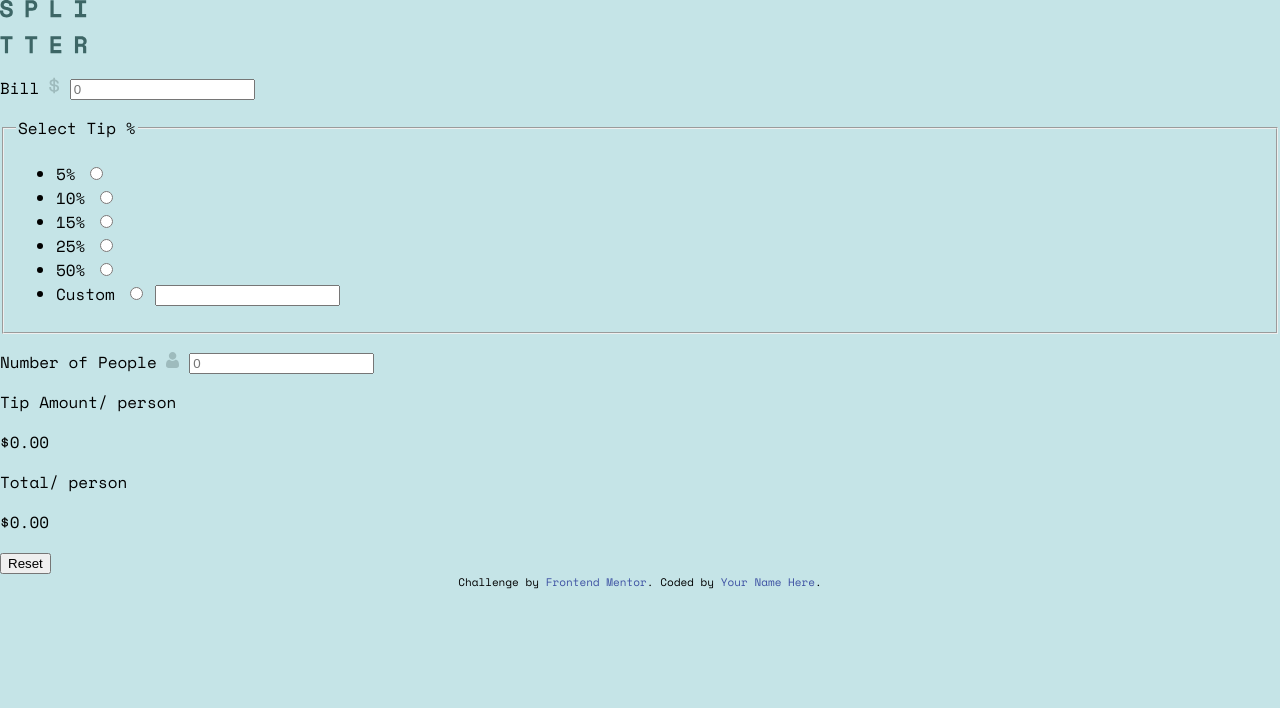
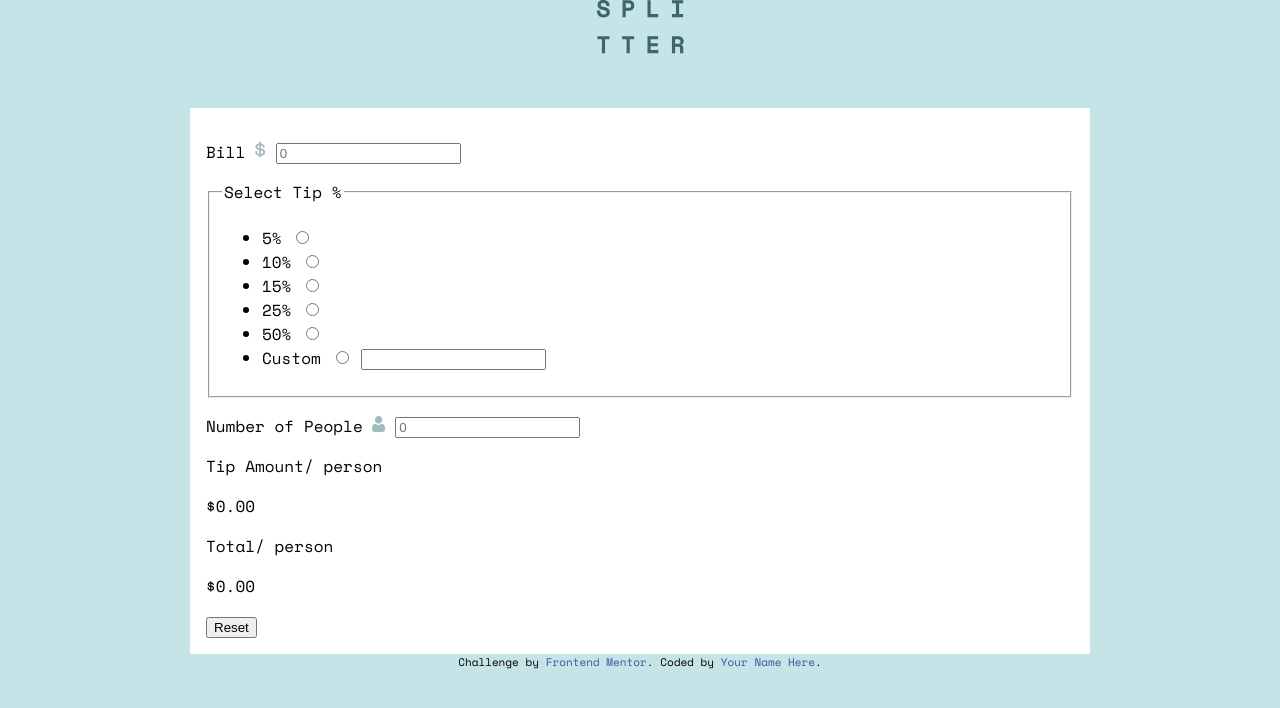
Before and after one commit to BlessTheBoy/tip-calculator-app, a website: page index.html in a window 1280 px wide. Drawn offline with nearby package versions, Linux system fonts and the light colour scheme.

Commit message:
Basic styling

```diff
--- a/app/scss/components/_index.scss
+++ b/app/scss/components/_index.scss
@@ -1 +1,4 @@
+@forward 'container';
+@forward 'header';
+@forward 'Calculator';
 @forward 'input-group';
--- /dev/null
+++ b/app/scss/components/calculator.scss
@@ -0,0 +1,7 @@
+@use '../globals' as *;
+@use '../util' as *;
+
+.calc {
+  background-color: $white;
+  padding: 1rem;
+}
--- a/app/scss/components/container.scss
+++ b/app/scss/components/container.scss
@@ -1,3 +1,6 @@
+@use '../util' as *;
+
 .container {
   max-width: rem(900);
+  margin: 0 auto;
 }
--- /dev/null
+++ b/app/scss/components/header.scss
@@ -0,0 +1,7 @@
+.header {
+  text-align: center;
+  margin-bottom: 3rem;
+  &__logo {
+    object-fit: contain;
+  }
+}
--- a/app/scss/globals/_index.scss
+++ b/app/scss/globals/_index.scss
@@ -2,4 +2,3 @@
 @forward 'fonts';
 @forward 'boilerplate';
 @forward 'typography';
-@forward 'variables';
--- a/index.html
+++ b/index.html
@@ -41,11 +41,11 @@
   </head>
   <body>
     <header class="container header">
-      <img src="images/logo.svg" alt="splitter logo" />
+      <img src="images/logo.svg" alt="splitter logo" class="header__logo" />
     </header>
-    <main class="container">
+    <main class="container calc">
       <form action="">
-        <div class="form">
+        <div class="calc__form form">
           <p class="form-control">
             <label for="bill">Bill</label>
             <img src="images/icon-dollar.svg" alt="" />
@@ -88,7 +88,7 @@
           </p>
         </div>
 
-        <div class="result">
+        <div class="calc__result result">
           <div class="result__values">
             <div>
               <p><span>Tip Amount</span><span>/ person</span></p>
```
Also changed, not shown: dist/style.css, 1 other file.
